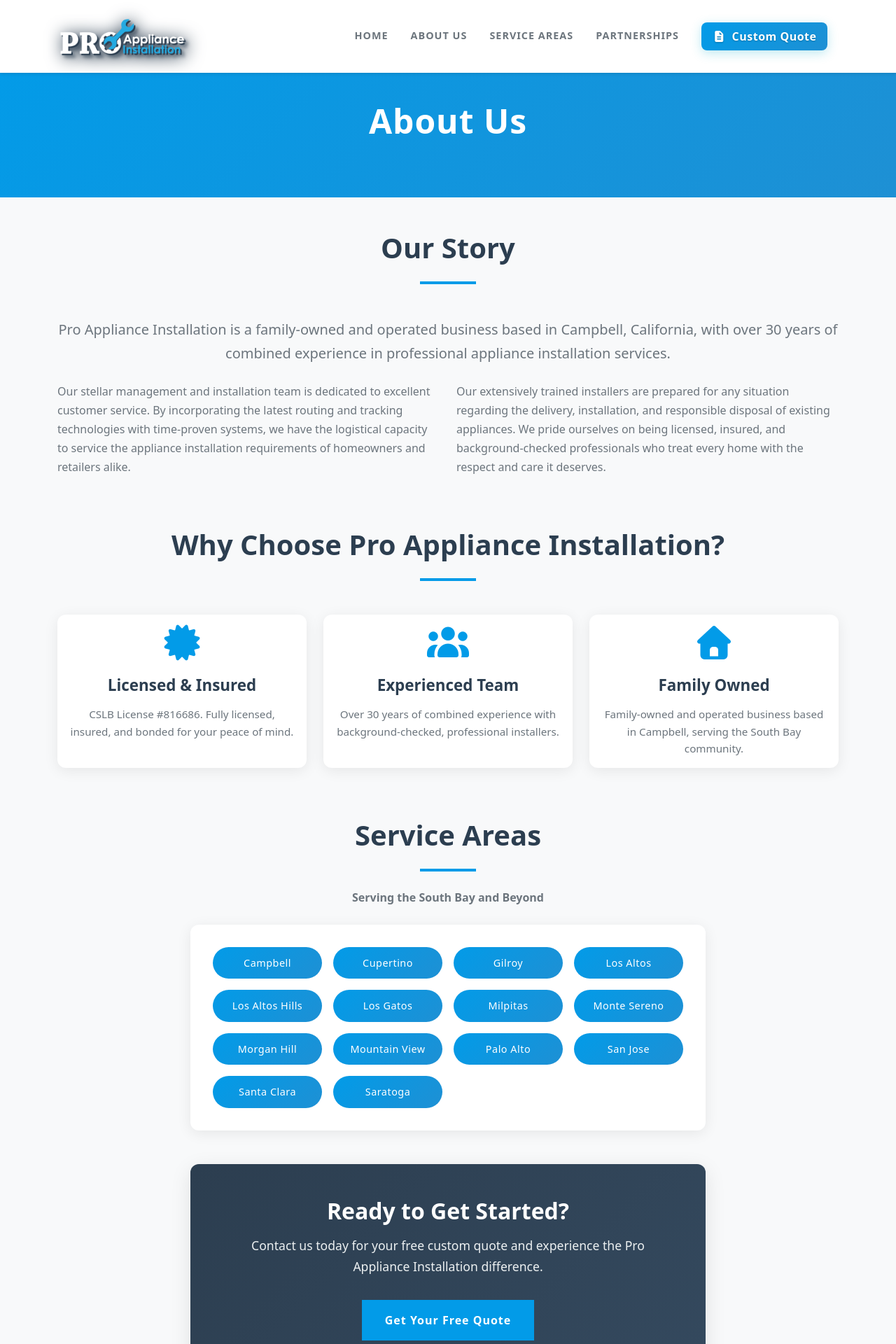
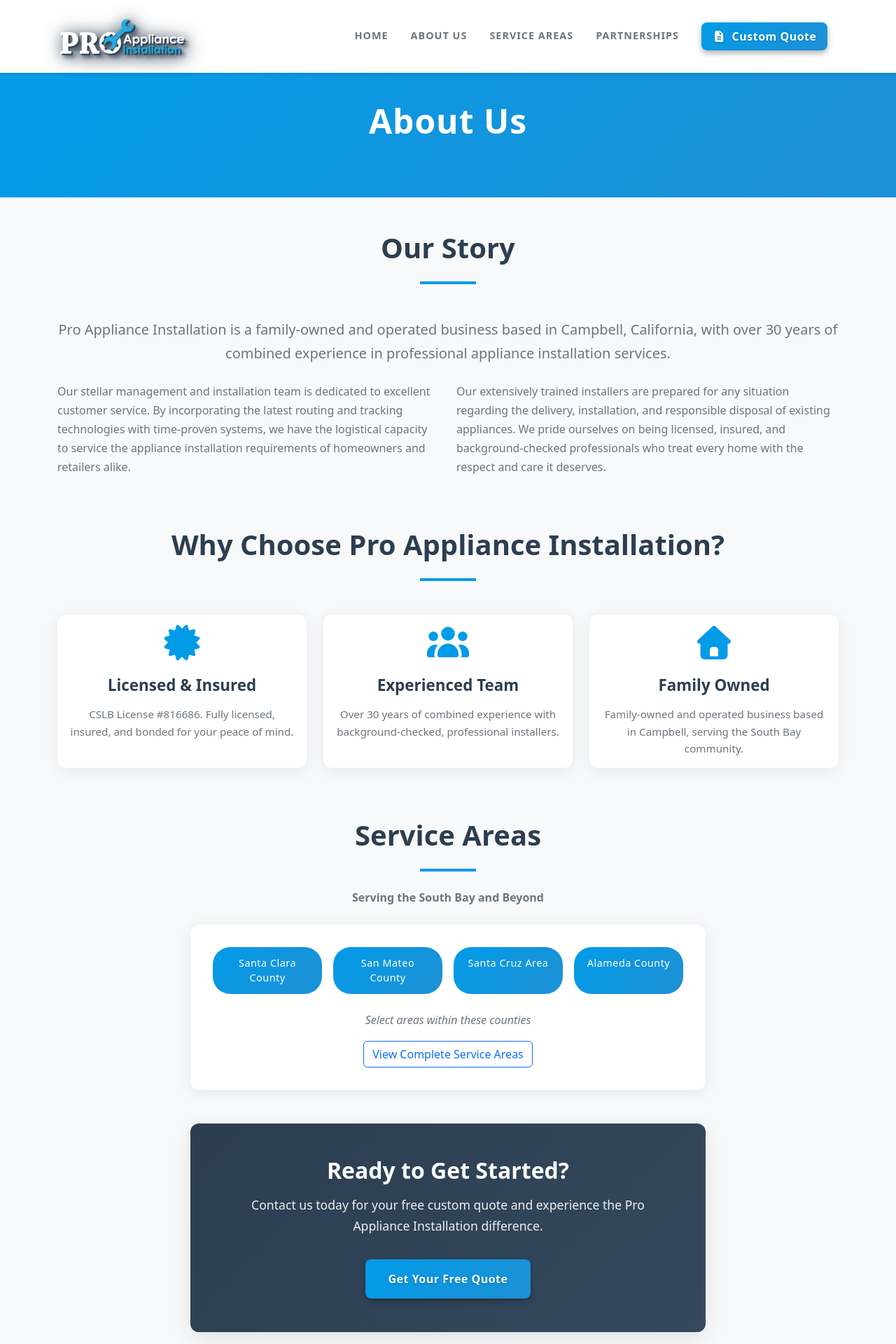
Before and after one commit to pie1011/proapp, a React (Create React App) app: page /about in a window 1280 px wide. Shown: the top 1920 px of the page at 70% size. Built offline with nearby package versions, Linux system fonts and the light colour scheme.

Commit message:
minor style changes

```diff
--- a/src/pages/About.css
+++ b/src/pages/About.css
@@ -108,8 +108,7 @@
   cursor: default;
 }
 
-.about-page .areas-grid span:hover {
-  transform: translateY(-2px);
+.about-page .areas-grid span:hover {form: translateY(-2px);
   box-shadow: 0 4px 15px rgba(40, 181, 208, 0.3);
 }
 
--- a/src/pages/About.js
+++ b/src/pages/About.js
@@ -117,20 +117,18 @@ const About = () => {
                                 <Col lg={8} className="mx-auto">
                                     <div className="service-areas">
                                         <div className="areas-grid">
-                                            <span>Campbell</span>
-                                            <span>Cupertino</span>
-                                            <span>Gilroy</span>
-                                            <span>Los Altos</span>
-                                            <span>Los Altos Hills</span>
-                                            <span>Los Gatos</span>
-                                            <span>Milpitas</span>
-                                            <span>Monte Sereno</span>
-                                            <span>Morgan Hill</span>
-                                            <span>Mountain View</span>
-                                            <span>Palo Alto</span>
-                                            <span>San Jose</span>
-                                            <span>Santa Clara</span>
-                                            <span>Saratoga</span>
+                                            <span>Santa Clara County</span>
+                                            <span>San Mateo County</span>
+                                            <span>Santa Cruz Area</span>
+                                            <span>Alameda County</span>
+                                        </div>
+                                        <div className="text-center mt-4">
+                                            <p className="mb-3">
+                                                <em>Select areas within these counties</em>
+                                            </p>
+                                            <a href="/service-areas" className="btn btn-outline-primary">
+                                                View Complete Service Areas
+                                            </a>
                                         </div>
                                     </div>
                                 </Col>
@@ -144,7 +142,7 @@ const About = () => {
                             <div className="about-cta">
                                 <h3>Ready to Get Started?</h3>
                                 <p>Contact us today for your free custom quote and experience the Pro Appliance Installation difference.</p>
-                                <a href="/quote" className="btn btn-primary btn-lg">Get Your Free Quote</a>
+                                <a href="/quote" className="quote-button">Get Your Free Quote</a>
                             </div>
                         </Col>
                     </Row>
--- a/src/styles/variables.css
+++ b/src/styles/variables.css
@@ -62,16 +62,16 @@
   cursor: pointer;
 }
 
-.quote-button-nav {
-  padding: 0.5rem 1.5rem;
-  margin: 1rem;
+/* Reusable Quote Button Styling */
+.quote-button {
   background: linear-gradient(135deg, var(--primary-blue) 0%, #1e90d4 100%);
   border: none;
+  padding: 1rem 2rem;
   font-size: 1rem;
   font-weight: 600;
   letter-spacing: 0.5px;
   border-radius: 8px;
-  box-shadow: 0 4px 15px rgba(40, 181, 208, 0.3);
+  box-shadow: 0 4px 8px rgba(0, 0, 0, 0.3);
   transition: all 0.3s ease;
   color: white;
   text-decoration: none;
@@ -82,23 +82,41 @@
   min-width: 180px;
   cursor: pointer;
 }
+
+.quote-button-nav {
+  padding: 0.5rem 1.5rem;
+  margin: 1rem;
+  background: linear-gradient(135deg, var(--primary-blue) 0%, #1e90d4 100%);
+  border: none;
+  font-size: 1rem;
+  font-weight: 600;
+  letter-spacing: 0.5px;
+  border-radius: 8px;
+  box-shadow: 0 4px 8px rgba(0, 0, 0, 0.3);
+  transition: all 0.3s ease;
+  color: white;
+  text-decoration: none;
+  text-shadow: var(--primary-blue-dark) 0 1px 2px;
+  display: inline-flex;
+  align-items: center;
+  justify-content: center;
+  min-width: 180px;
+  cursor: pointer;
+}
+
 .quote-button:hover:not(:disabled) {
-  transform: translateY(-2px);
-  background: var(--primary-blue-dark);
-  box-shadow: 0 6px 20px rgba(40, 181, 208, 0.4);
+  background: var(--dark-gray);
+  box-shadow: 0 6px 12px rgba(0, 0, 0, 0.4);
   color: white;
   text-decoration: none;
 }
 
 .quote-button-nav:hover:not(:disabled) {
-  transform: translateY(-2px);
-  background: var(--primary-blue-dark);
-  box-shadow: 0 6px 20px rgba(40, 181, 208, 0.4);
+  background: var(--dark-gray);
+  box-shadow: 0 6px 12px rgba(0, 0, 0, 0.4);
   color: white;
   text-decoration: none;
 }
-
-
 
 .quote-button:active {
   transform: translateY(0);
```
Also changed, not shown: form.txt (added).
